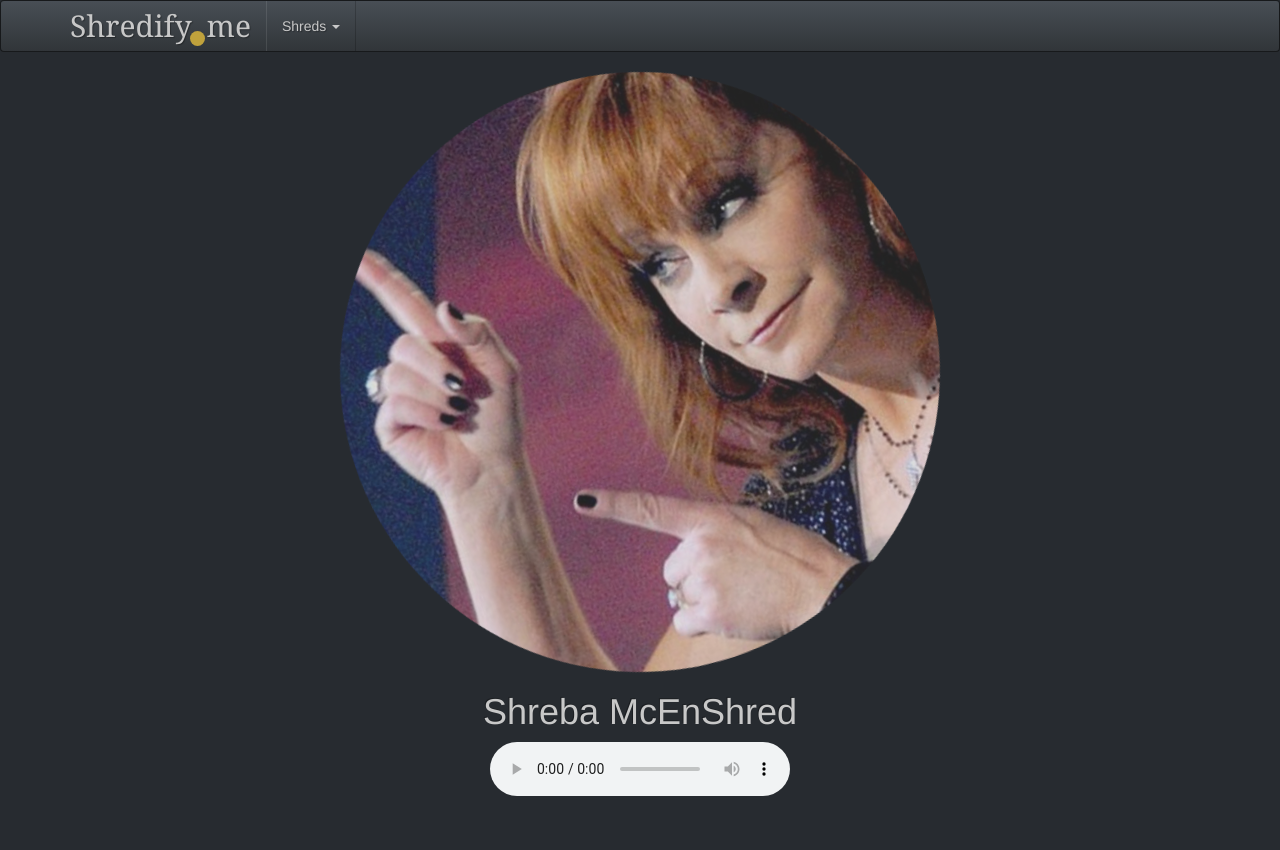
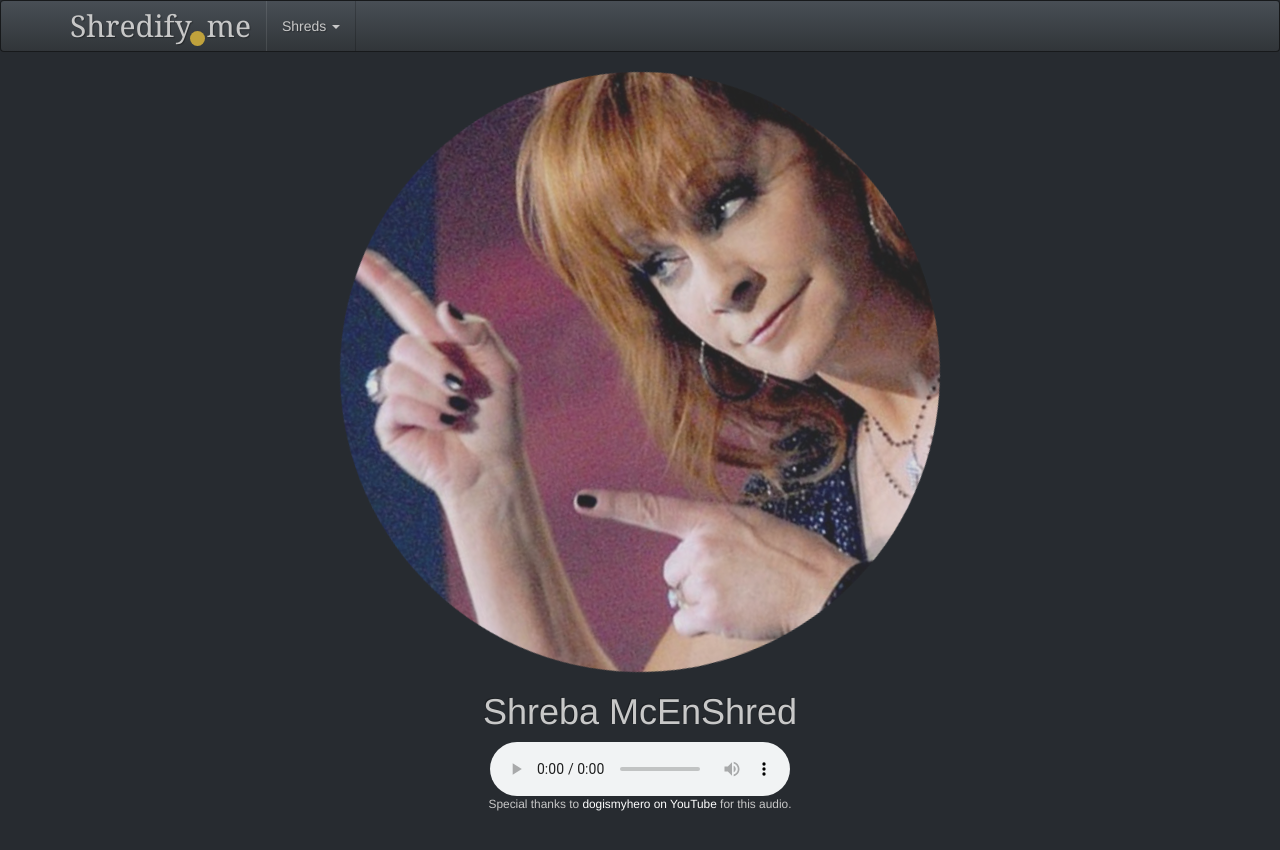
Before and after one commit to corbanmailloux/shredify, a Jekyll site: the page built from _celebs/reba.html, in a window 1280 px wide. Shown: the top 850 px of the page. Built offline with Jekyll 4.4.1, drawn with Linux system fonts in a browser that asks for light colours; nearby versions of some CDN libraries; Markdown is read by kramdown in place of the engine named in the settings.

Commit message:
Add Reba credit.

```diff
--- a/_celebs/reba.html
+++ b/_celebs/reba.html
@@ -3,3 +3,4 @@
 image:          /images/Reba-McEntire.png
 audio:          FancyReba
 ---
+<p class="text-center small">Special thanks to <a href="http://youtu.be/z2iKBsZ2Oyc" target="_blank">dogismyhero on YouTube</a> for this audio.</p>
```
